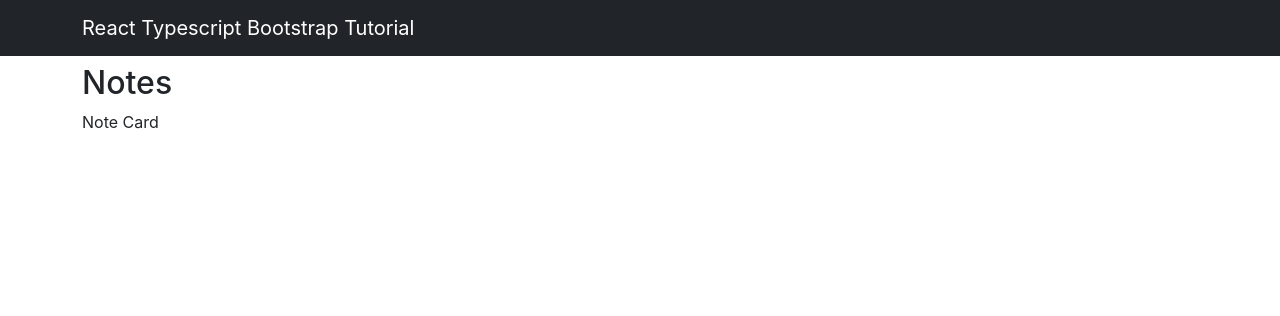
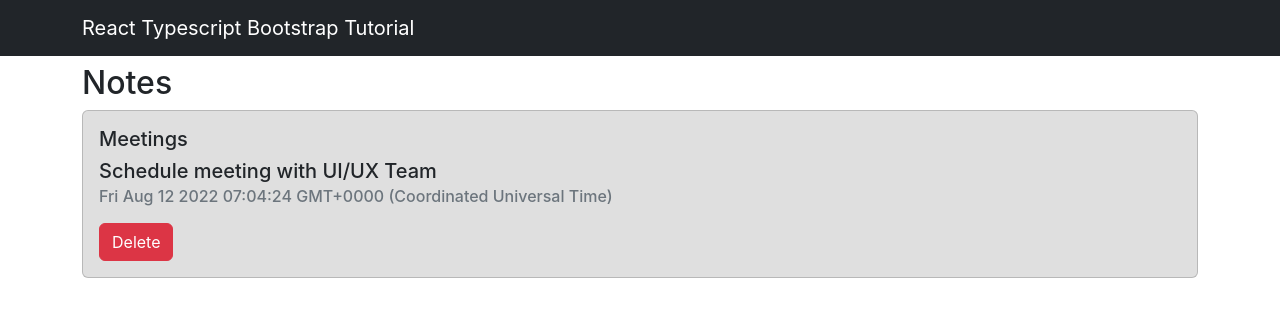
Before and after one commit to ArcOmotola/typescript_practice_todo1, a React (Create React App) app: page / in a window 1280 px wide. Shown: the top 316 px of the page. Built offline with nearby package versions, Linux system fonts and the light colour scheme.

Commit message:
styled single card

```diff
--- a/src/components/Notes.tsx
+++ b/src/components/Notes.tsx
@@ -1,4 +1,5 @@
 import * as React from 'react';
+import { Button, Card } from 'react-bootstrap';
 import { Note } from "../models/note.model";
 
 interface INotesProps {
@@ -7,7 +8,16 @@
 
 const Notes: React.FC<INotesProps> = ({note}) => {
   return (
-    <div>Note Card</div>
+    <div className='mb-3'>
+        <Card style={{backgroundColor: note.color}}>
+            <Card.Body>
+                <Card.Title>{note.title}</Card.Title>
+                <Card.Title>{note.text}</Card.Title>
+                <Card.Subtitle className="text-muted">{note.date}</Card.Subtitle>
+                <Button className='mt-3' variant='danger'>Delete</Button>
+            </Card.Body>
+        </Card>
+    </div>
   );
 };
 
```
